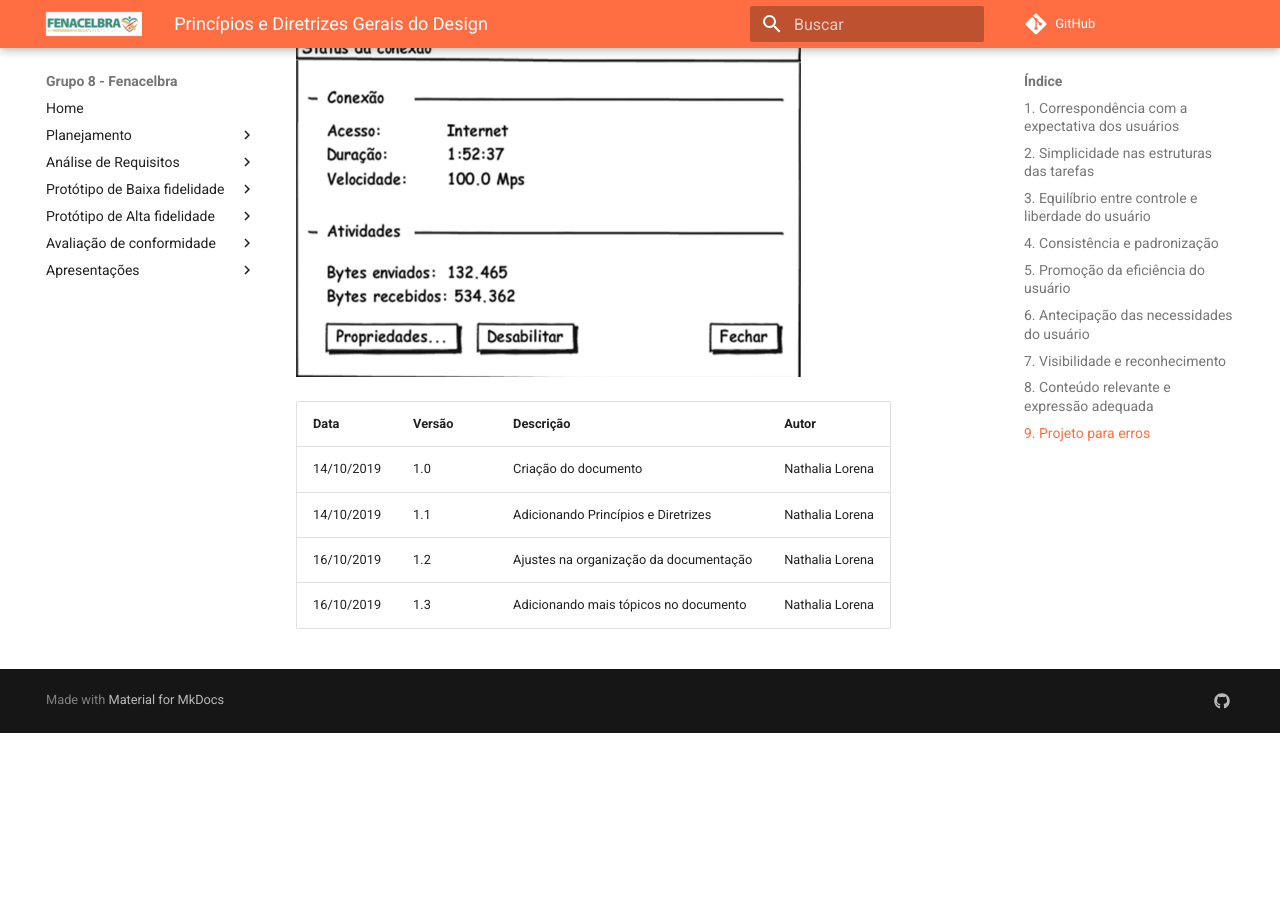
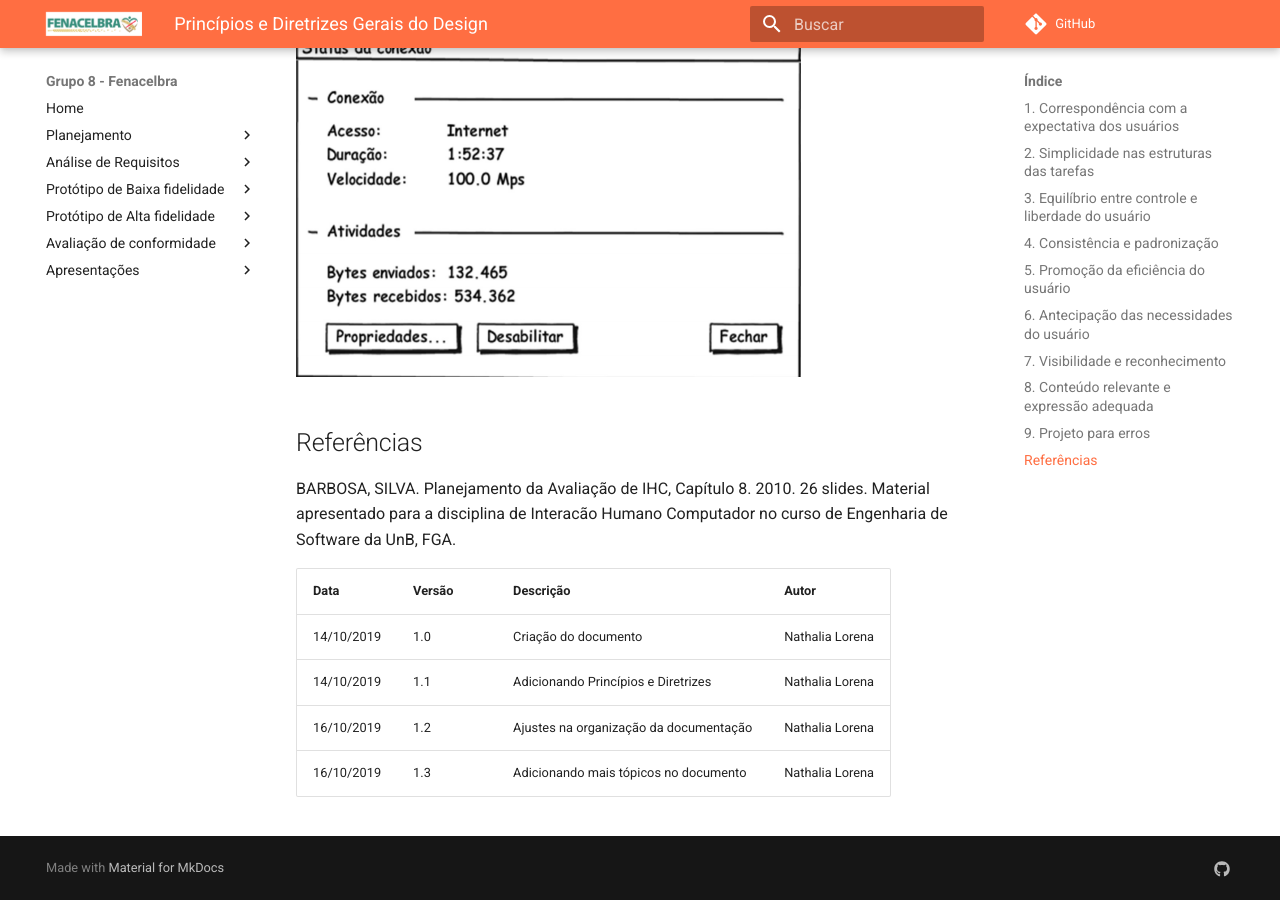
Before and after one commit to Interacao-Humano-Computador/2019.2-FENALCEBRA, an MkDocs documentation site: the page built from docs/ponto_de_controle_2/principios_diretrizes.md, in a window 1280 px wide and 900 px high, scrolled down 5565 px. Built offline with MkDocs 1.6.1 and Material for MkDocs 9.7.7, drawn with Linux system fonts in a browser that asks for light colours; comment, search, counter and statistics services are not loaded; before the commit the page ends 6298 px from its top, so only the background shows below that.

Commit message:
Adicionando referencias no doc de principios e diretrizes

```diff
--- a/docs/ponto_de_controle_2/principios_diretrizes.md
+++ b/docs/ponto_de_controle_2/principios_diretrizes.md
@@ -137,8 +137,9 @@ que, inclusive, efetua a operação sem pedir confirmação do usuário.
 
 ![Projeo para erros.](../assets/img/projetoErros2.png)
 
+## Referências
 
-
+BARBOSA, SILVA. Planejamento da Avaliação de IHC, Capítulo 8. 2010. 26 slides. Material apresentado para a disciplina de Interacão Humano Computador no curso de Engenharia de Software da UnB, FGA.
 
 
 | Data       | Versão | Descrição                              | Autor           |
```
